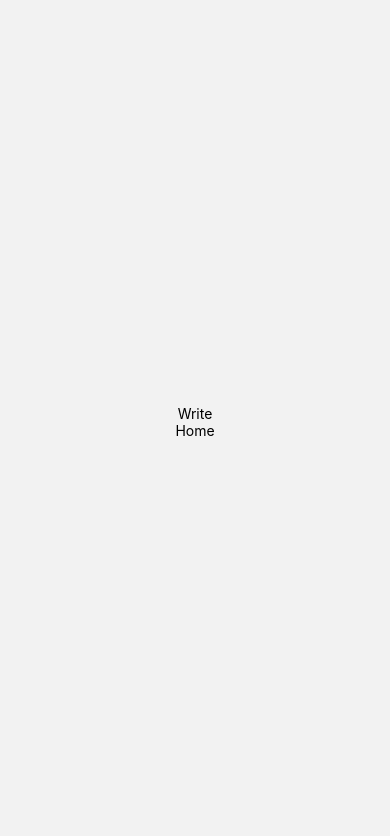
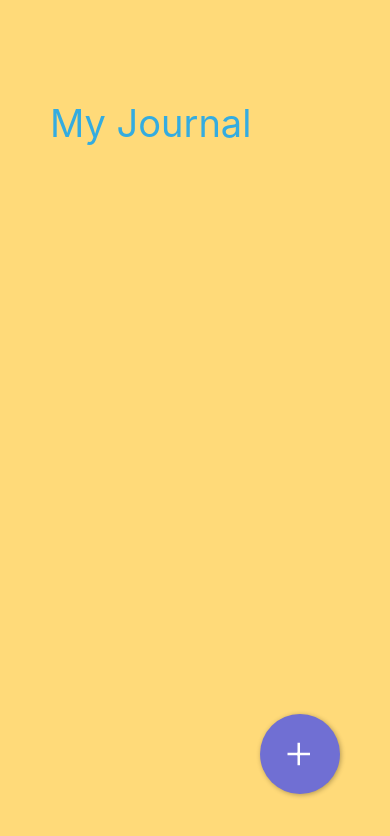
Before and after one commit to kangkyeongseo/react-native-diary-app, a React Native app: screen /Home in a window 390 px wide. Shown: the top 836 px of the page. Built offline with nearby package versions, Linux system fonts and the light colour scheme.

Commit message:
Home Screen

```diff
--- a/screens/Home.js
+++ b/screens/Home.js
@@ -1,22 +1,40 @@
 import React from "react";
 import styled from "styled-components/native";
+import colors from "../colors";
+import { Ionicons } from "@expo/vector-icons";
 
 const View = styled.View`
   flex: 1;
+  padding: 0px 50px;
+  padding-top: 100px;
+  background-color: ${colors.bgColor};
+`;
+const Title = styled.Text`
+  color: ${colors.textColor};
+  font-size: 38px;
+  margin-bottom: 100px;
+`;
+
+const Btn = styled.TouchableOpacity`
+  position: absolute;
+  bottom: 50px;
+  right: 50px;
+  width: 80px;
+  height: 80px;
+  border-radius: 40px;
   justify-content: center;
   align-items: center;
+  background-color: ${colors.btnColor};
+  box-shadow: 1px 1px 5px rgba(0, 0, 0, 0.3);
 `;
-const Text = styled.Text``;
-const Btn = styled.TouchableOpacity``;
-const BtnText = styled.Text``;
 
 const Home = ({ navigation: { navigate } }) => {
   return (
     <View>
+      <Title>My Journal</Title>
       <Btn onPress={() => navigate("Write")}>
-        <BtnText>Write</BtnText>
+        <Ionicons name="add" color="white" size={40} />
       </Btn>
-      <Text>Home</Text>
     </View>
   );
 };
```
